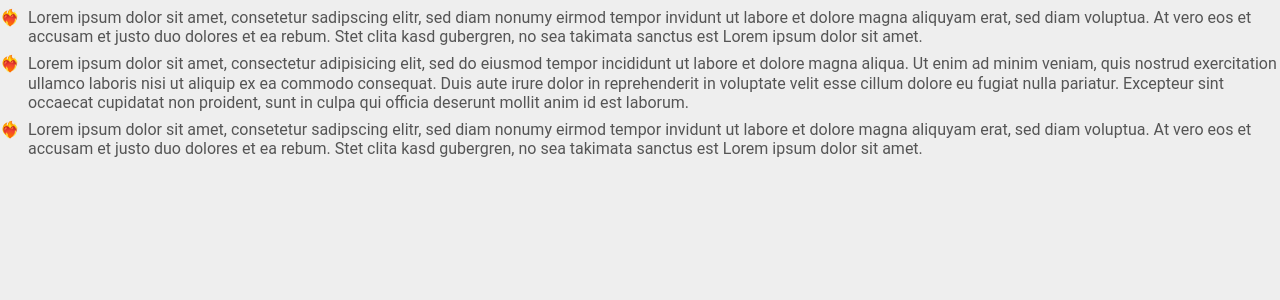
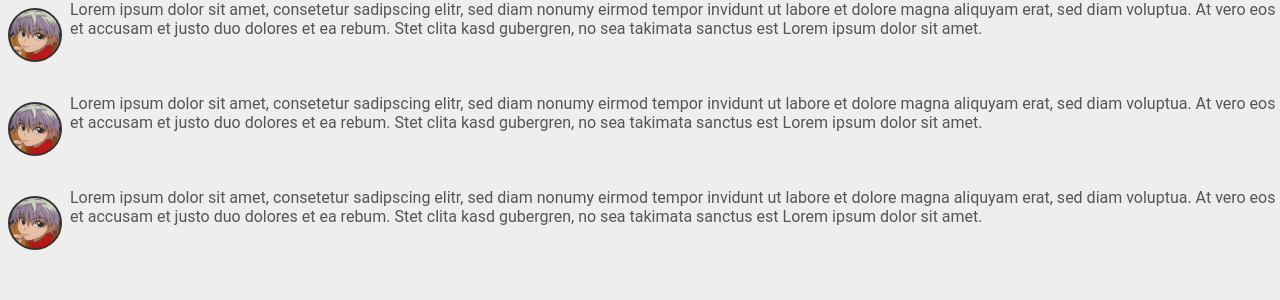
Before and after one commit to JongyunHa/flex-grid, a React (Create React App) app: page / in a window 1280 px wide. Shown: the top 300 px of the page. Built offline with nearby package versions, Linux system fonts and the light colour scheme.

Commit message:
Flex ui message list

```diff
--- a/src/App.tsx
+++ b/src/App.tsx
@@ -1,12 +1,13 @@
 import React from 'react';
-import BulletList from './components/chapter2/BelletList';
+import MessageList from './components/chapter2/MessageList';
 
 function App() {
   return (
     <div>
       {/* <Menu /> */}
       {/* <SearchBar/> */}
-      <BulletList />
+      {/*<BulletList />*/}
+      <MessageList />
     </div>
   );
 }
--- /dev/null
+++ b/src/components/chapter2/MessageList.tsx
@@ -0,0 +1,54 @@
+import React from 'react';
+import background from './키르아.jpeg';
+import '../default.css';
+import './messageList.css';
+
+const MessageList = () => {
+  return (
+    <div>
+      <ul className="user-list message-list">
+        <li className="user-item message-item">
+          <figure
+            className="user-photo"
+            style={{
+              backgroundImage: `url(${background})`,
+            }}
+          ></figure>
+          <p className="content">
+            Lorem ipsum dolor sit amet, consetetur sadipscing elitr, sed diam nonumy eirmod tempor invidunt ut labore et
+            dolore magna aliquyam erat, sed diam voluptua. At vero eos et accusam et justo duo dolores et ea rebum. Stet
+            clita kasd gubergren, no sea takimata sanctus est Lorem ipsum dolor sit amet.
+          </p>
+        </li>
+        <li className="user-item message-item">
+          <figure
+            className="user-photo"
+            style={{
+              backgroundImage: `url(${background})`,
+            }}
+          ></figure>
+          <p className="content">
+            Lorem ipsum dolor sit amet, consetetur sadipscing elitr, sed diam nonumy eirmod tempor invidunt ut labore et
+            dolore magna aliquyam erat, sed diam voluptua. At vero eos et accusam et justo duo dolores et ea rebum. Stet
+            clita kasd gubergren, no sea takimata sanctus est Lorem ipsum dolor sit amet.
+          </p>
+        </li>
+        <li className="user-item message-item">
+          <figure
+            className="user-photo"
+            style={{
+              backgroundImage: `url(${background})`,
+            }}
+          ></figure>
+          <p className="content">
+            Lorem ipsum dolor sit amet, consetetur sadipscing elitr, sed diam nonumy eirmod tempor invidunt ut labore et
+            dolore magna aliquyam erat, sed diam voluptua. At vero eos et accusam et justo duo dolores et ea rebum. Stet
+            clita kasd gubergren, no sea takimata sanctus est Lorem ipsum dolor sit amet.
+          </p>
+        </li>
+      </ul>
+    </div>
+  );
+};
+
+export default MessageList;
--- /dev/null
+++ b/src/components/chapter2/messageList.css
@@ -0,0 +1,23 @@
+.user-photo {
+  flex-shrink: 0;
+  width: 50px;
+  height: 50px;
+  margin: 0.5em;
+  border: 2px solid #333;
+  border-radius: 50%;
+  background-color: gold;
+  background-repeat: no-repeat;
+  background-position: center;
+  background-size: 150%;
+}
+
+.user-photo:hover {
+  width: 100px;
+  height: 100px;
+  border: 2px solid blue;
+}
+
+.user-item {
+  display: flex;
+  margin-bottom: 1.5rem;
+}
```
Also changed, not shown: src/components/chapter2/키르아.jpeg (added).
